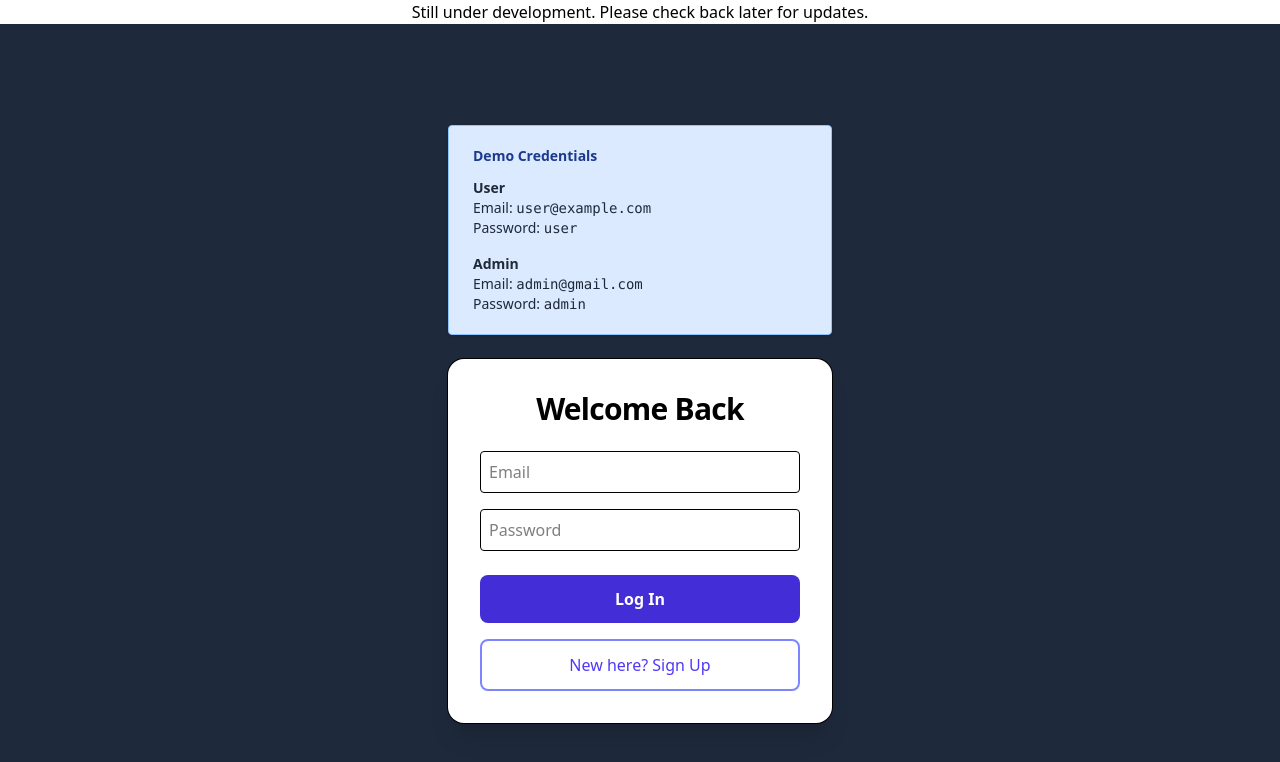
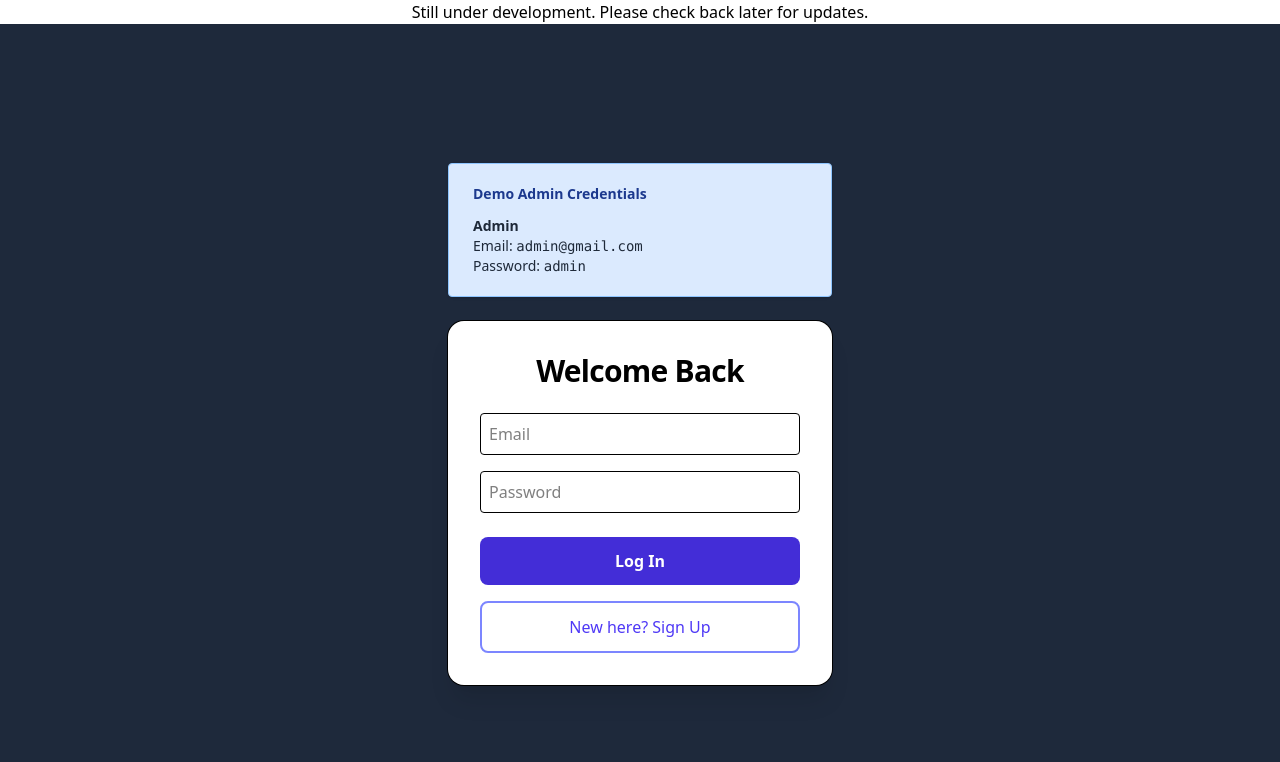
Before and after one commit to Udvik/courseNavigator2, a React (Vite) app in the folder client/: page / in a window 1280 px wide. Shown: the top 762 px of the page. Built offline with nearby package versions, Linux system fonts and the light colour scheme.

Commit message:
Removed user credentials from login

```diff
--- a/client/src/pages/Login.jsx
+++ b/client/src/pages/Login.jsx
@@ -40,12 +40,7 @@ export default function Login() {
 >
   {/* Demo Credentials */}
   <div className="bg-blue-100 border border-blue-300 rounded px-6 py-5 text-sm text-gray-800 w-full max-w-sm shadow">
-    <div className="font-semibold text-blue-900 mb-3">Demo Credentials</div>
-    <div className="mb-4">
-      <strong>User</strong><br />
-      Email: <code>user@example.com</code><br />
-      Password: <code>user</code>
-    </div>
+    <div className="font-semibold text-blue-900 mb-3">Demo Admin Credentials</div>
     <div>
       <strong>Admin</strong><br />
       Email: <code>admin@gmail.com</code><br />
```
